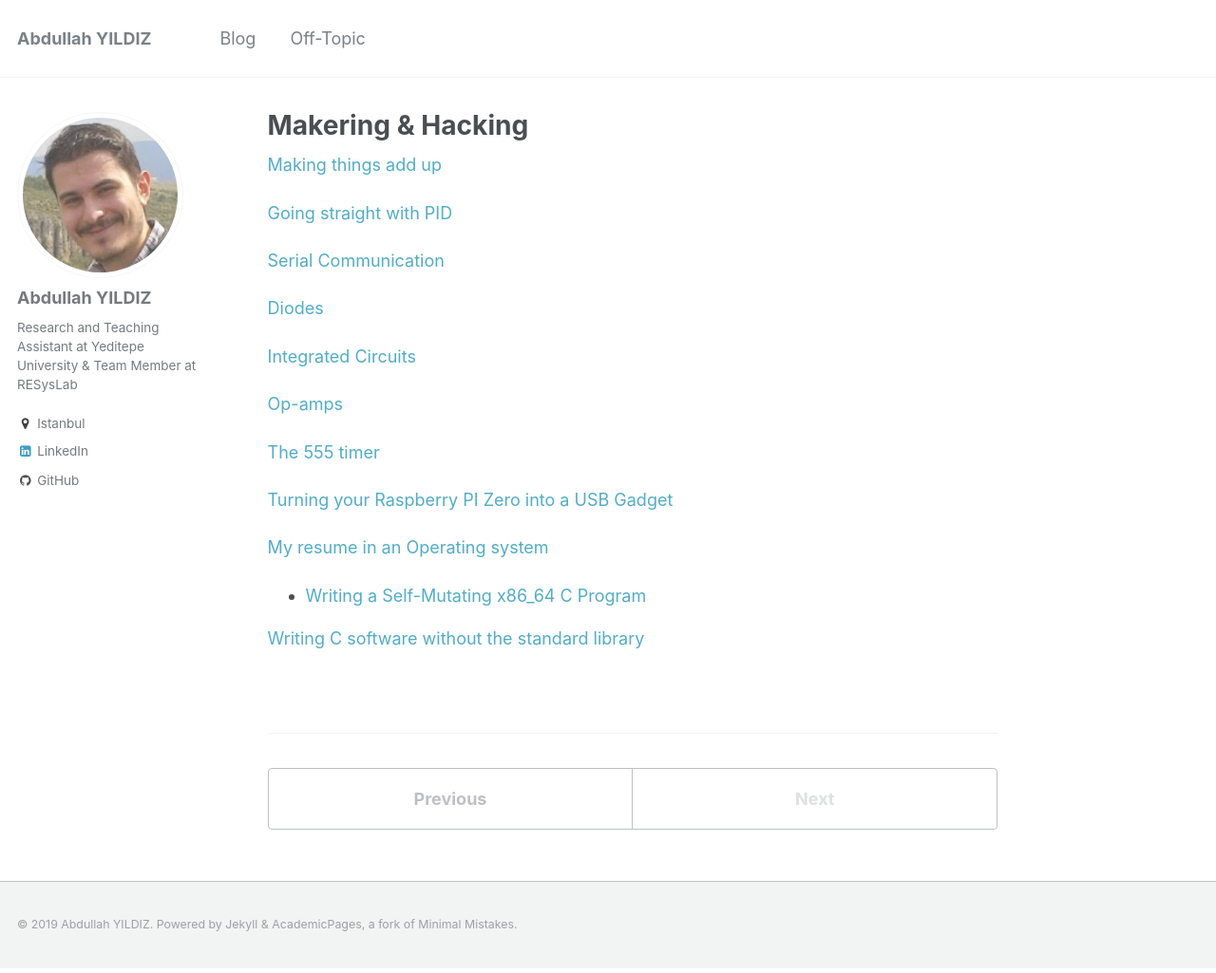
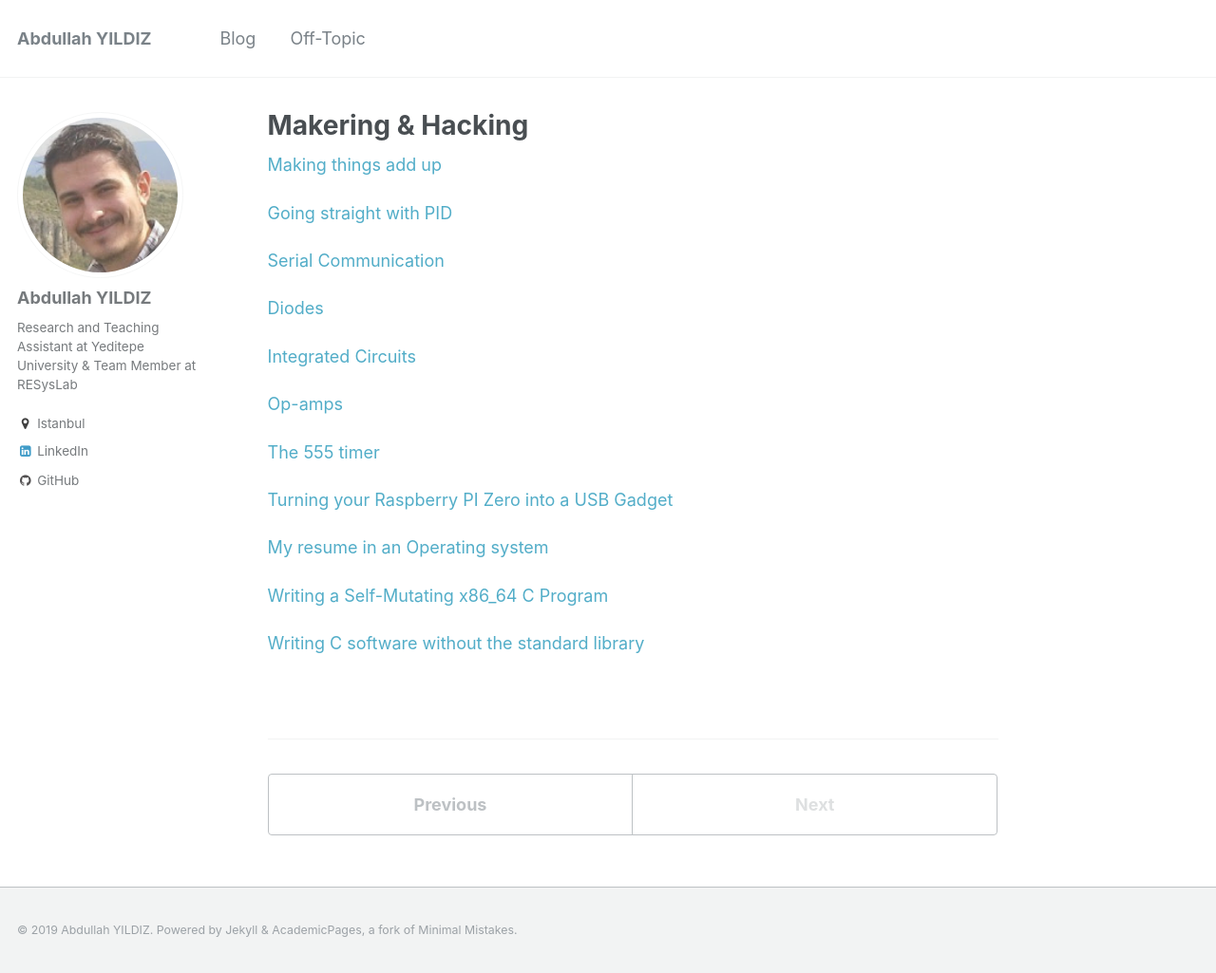
Before and after one commit to abdullahyildiz/abdullahyildiz.github.io, a Jekyll site: the page built from _records/makering-hacking.md, in a window 1280 px wide and 1025 px high. Shown: the whole window at 95% size. Built offline with Jekyll 4.4.1, drawn with Linux system fonts in a browser that asks for light colours.

```diff
--- a/_records/makering-hacking.md
+++ b/_records/makering-hacking.md
@@ -26,6 +26,6 @@ location: "Istanbul, Turkiye"
 
 [My resume in an Operating system](http://www.mathieupassenaud.fr/resume/)
 
-* [Writing a Self-Mutating x86_64 C Program](https://shanetully.com/2013/12/writing-a-self-mutating-x86_64-c-program/)
+[Writing a Self-Mutating x86_64 C Program](https://shanetully.com/2013/12/writing-a-self-mutating-x86_64-c-program/)
 
 [Writing C software without the standard library](http://weeb.ddns.net/0/programming/c_without_standard_library_linux.txt)
```
